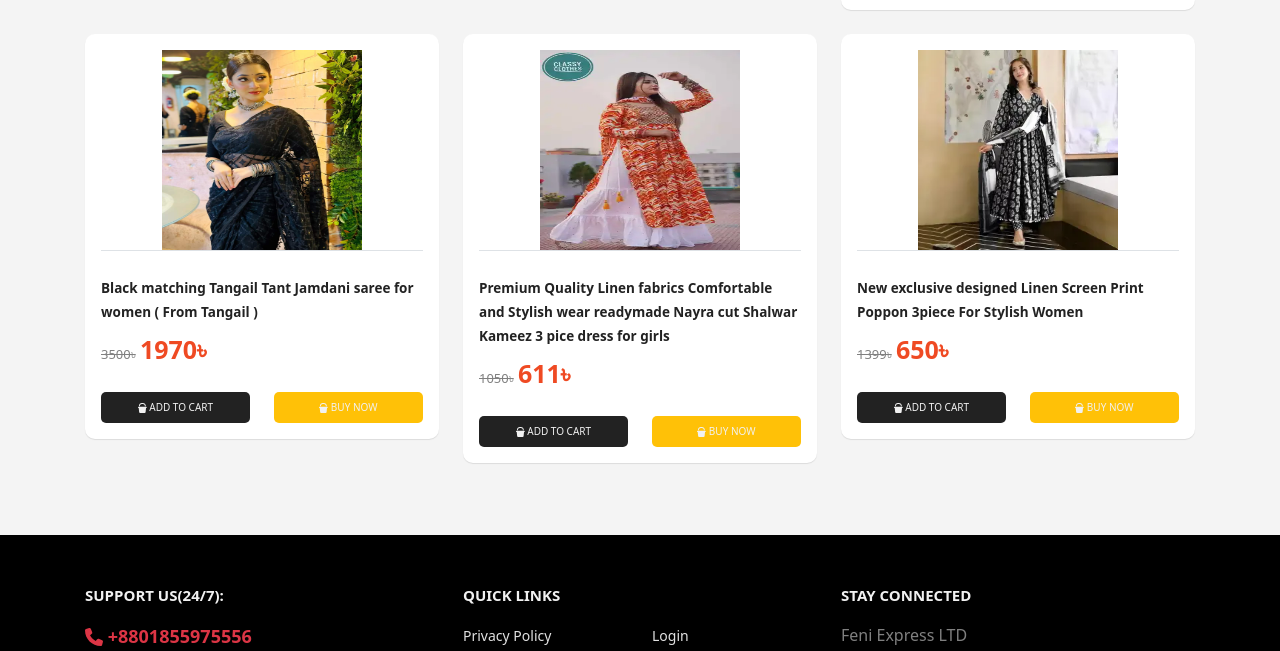
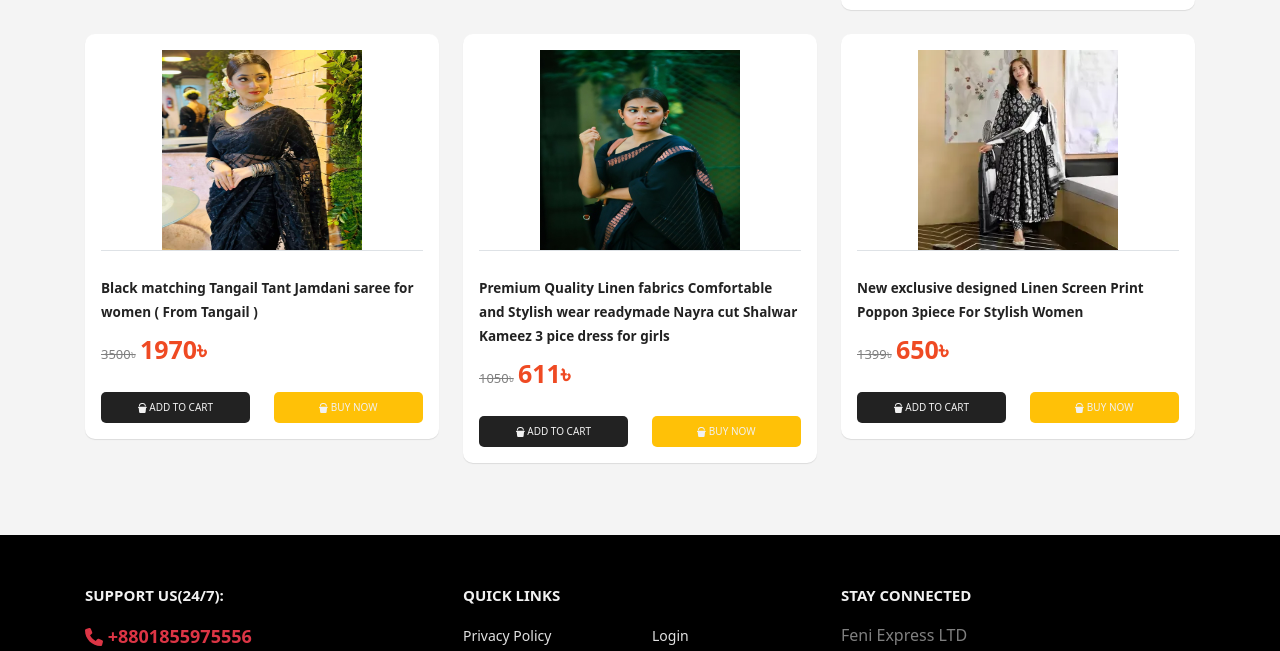
Before and after one commit to ambsoikat/Bangla_tiger-s, a plain HTML site: page index.html in a window 1280 px wide. Shown: the part 1957-2608 px from the top of the page. Drawn offline with nearby package versions, Linux system fonts and the light colour scheme.

Commit message:
Update index.html

```diff
--- a/index.html
+++ b/index.html
@@ -864,7 +864,7 @@
 					<div class="bg-white homeproducts p-3">
 						<center>
 							<a href="#">
-								<img src="image/16.webp" alt="#" class="img-fluid ige">
+								<img src="image/totini.jpg" alt="#" class="img-fluid ige">
 							</a>
 						</center>
 						<div class="border-top">
```
